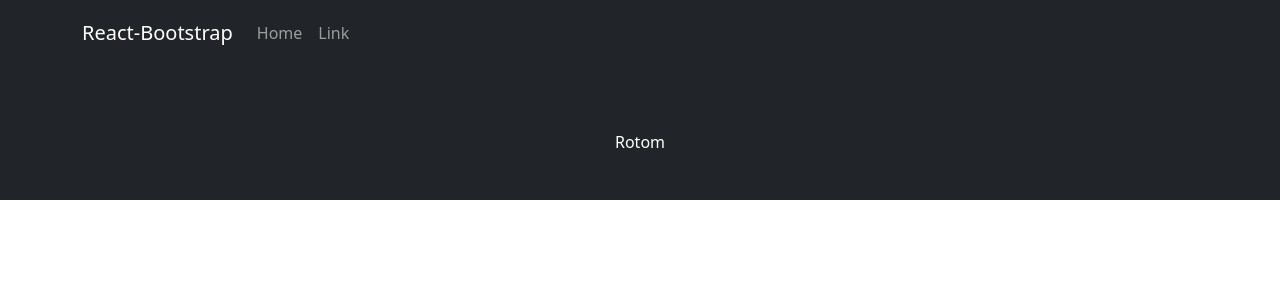
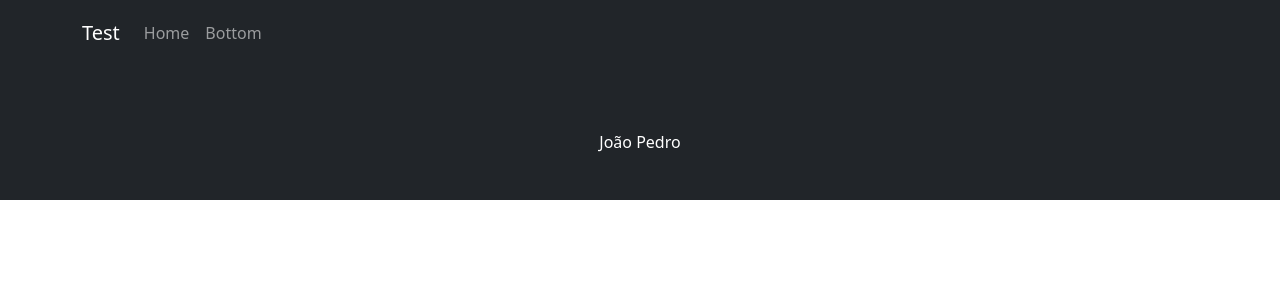
Before and after one commit to RotomDaPesteBR/test-site, a Next.js app: page /components/layout in a window 1280 px wide. Shown: the top 300 px of the page. Built offline with nearby package versions, Linux system fonts and the light colour scheme.

Commit message:
starwars

```diff
--- a/pages/components/footer.js
+++ b/pages/components/footer.js
@@ -1,9 +1,9 @@
 export default function Footer(){
     return (
         <footer class='bg-dark' style={stylesheet}>
-            <div>
+            <div id="footer">
             <p>
-                <span>Rotom</span>
+                <span>João Pedro</span>
             </p>
             </div>
         </footer>
--- a/pages/components/navbar.js
+++ b/pages/components/navbar.js
@@ -6,12 +6,12 @@ export default function MainNavbar() {
     return (
         <Navbar style={stylesheet} bg="dark" variant='dark'>
         <Container>
-          <Navbar.Brand href="#home">React-Bootstrap</Navbar.Brand>
+          <Navbar.Brand href="./">Test</Navbar.Brand>
           <Navbar.Toggle aria-controls="basic-navbar-nav" />
           <Navbar.Collapse id="basic-navbar-nav">
             <Nav className="me-auto">
-              <Nav.Link href="#home">Home</Nav.Link>
-              <Nav.Link href="#link">Link</Nav.Link>
+              <Nav.Link href="#navbar">Home</Nav.Link>
+              <Nav.Link href="#footer">Bottom</Nav.Link>
 
             </Nav>
           </Navbar.Collapse>
```
Also changed, not shown: pages/index.js (+5 -5 lines).
